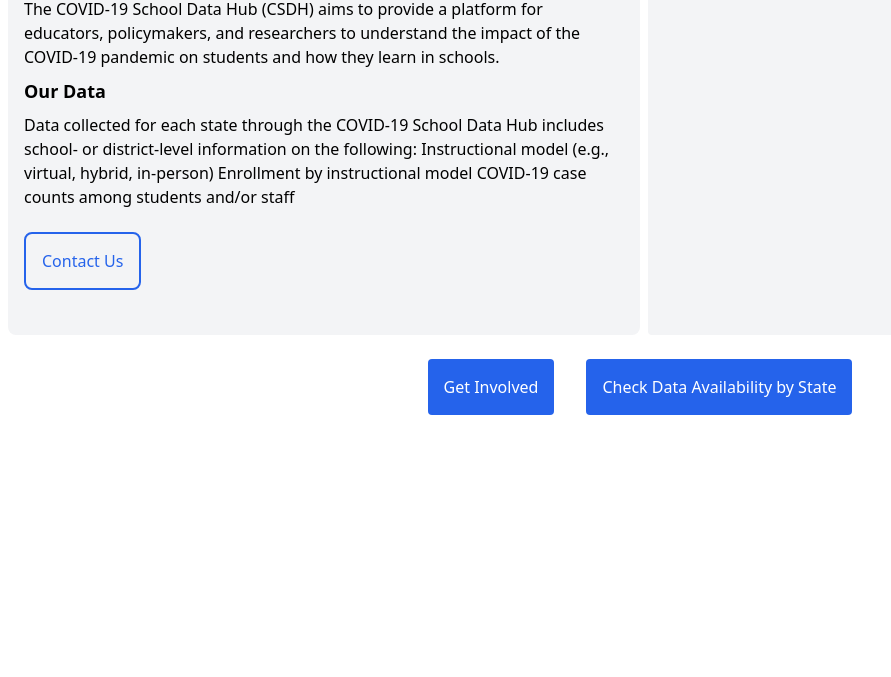
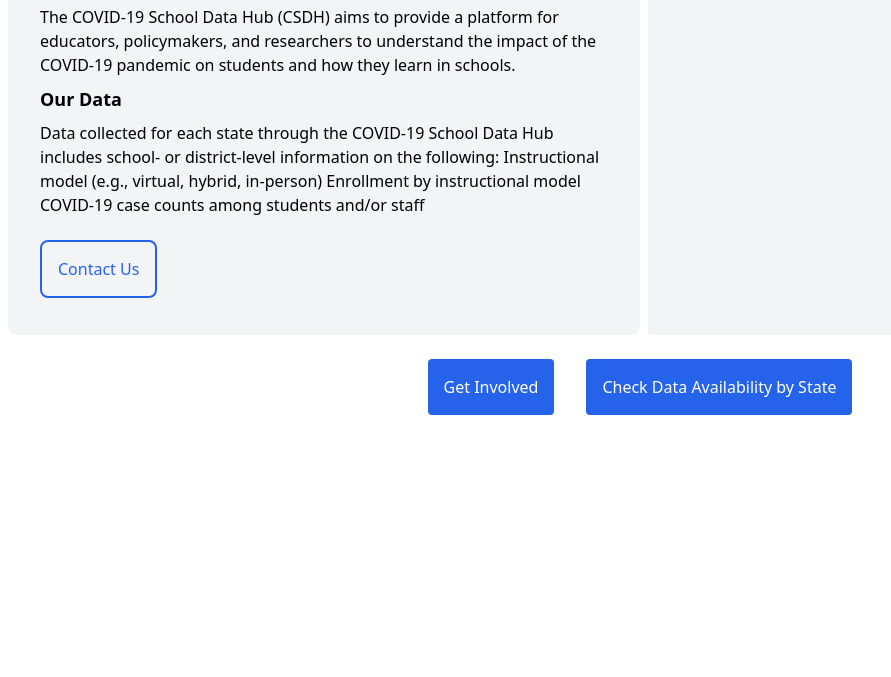
Before and after one commit to township-agency/coviddatahub, a plain HTML site: page index.html in a window 1280 px wide. Shown: the part 123-800 px from the top of the page, without its empty margins (0-891 px from the left). Drawn offline with nearby package versions, Linux system fonts and the light colour scheme; a script that the page names is missing.

Commit message:
padding fix

```diff
--- a/index.html
+++ b/index.html
@@ -32,7 +32,7 @@
 
 
   <div class="sm:flex items-center justify-center max-w-7xl mx-auto">
-    <div class="w-full sm:w-1/2 p-4 bg-gray-100 rounded-lg m-2 h-map">
+    <div class="w-full sm:w-1/2 py-6 px-8 bg-gray-100 rounded-lg m-2 h-map">
       <h1 class="text-2xl font-bold">COVID-19 School Data Hub</h1>
       <p>A national database to inform policy and research about the
         COVID-19 pandemic and students in U.S. public schools</p>
```
